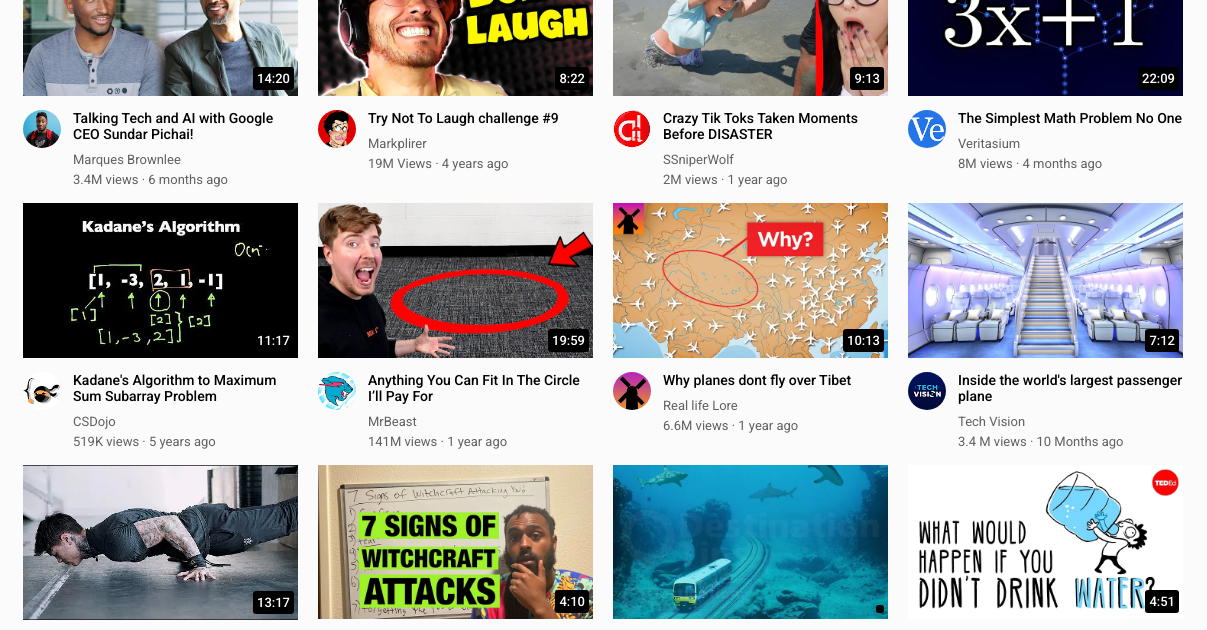
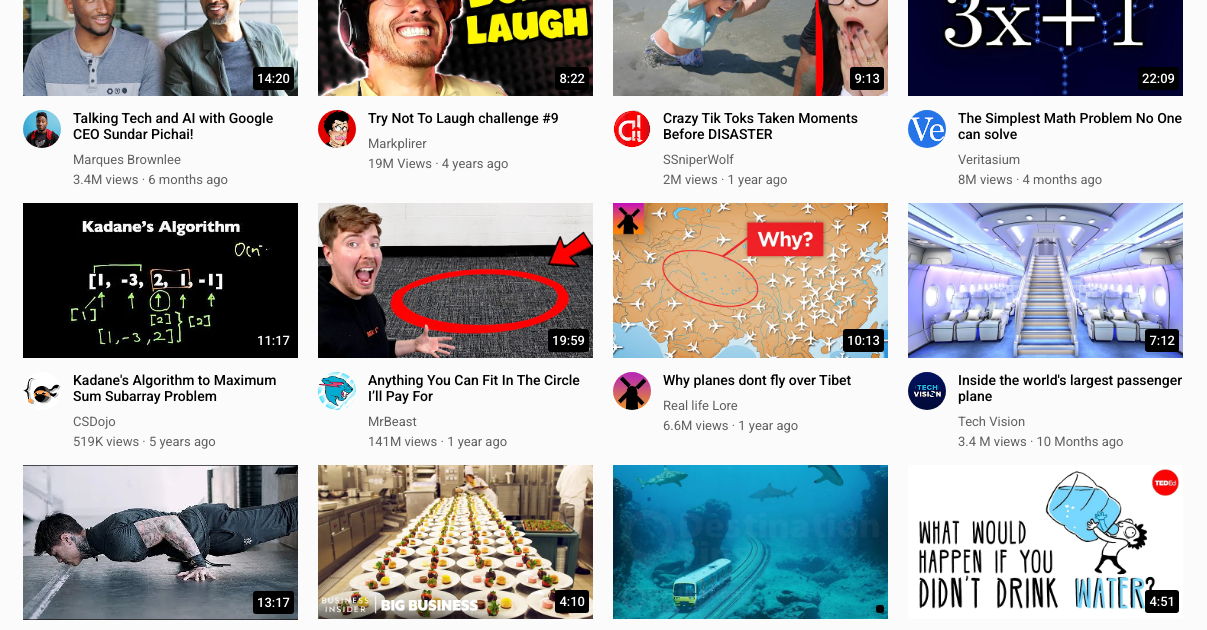
Before and after one commit to SimonNjorge/partial-yt-ui-clone, a plain HTML site: page youtube.html in a window 1280 px wide. Shown: the part 139-769 px from the top of the page, 73-1280 px from the left. Drawn offline with Linux system fonts and the light colour scheme.

Commit message:
yt-clean-up

```diff
--- a/styles/video.css
+++ b/styles/video.css
@@ -59,6 +59,6 @@
     border-radius: 50%;
 }
 .video-stats, .video-author{
-   color: rgb(96, 96, 96);
+    color: rgb(96, 96, 96);
     font: size 12px;
 }
--- a/youtube.html
+++ b/youtube.html
@@ -159,6 +159,7 @@
                 <div class="video-info">
                     <p class="video-title">
                         The Simplest Math Problem No One
+                        can solve
                     </p>
                     <p class="video-author">
                         Veritasium
@@ -265,7 +266,7 @@
         </div>
         <div class="video-cont">
             <div class="thumbnail-row">
-                <img class="thumbnails" src="Thumbnails/thumnail-04.webp" alt="">
+                <img class="thumbnails" src="Thumbnails/thumbnail-10.webp" alt="">
                 <div class="video-time">4:10</div>
             </div>
             <div class="video-info-grid">
```
